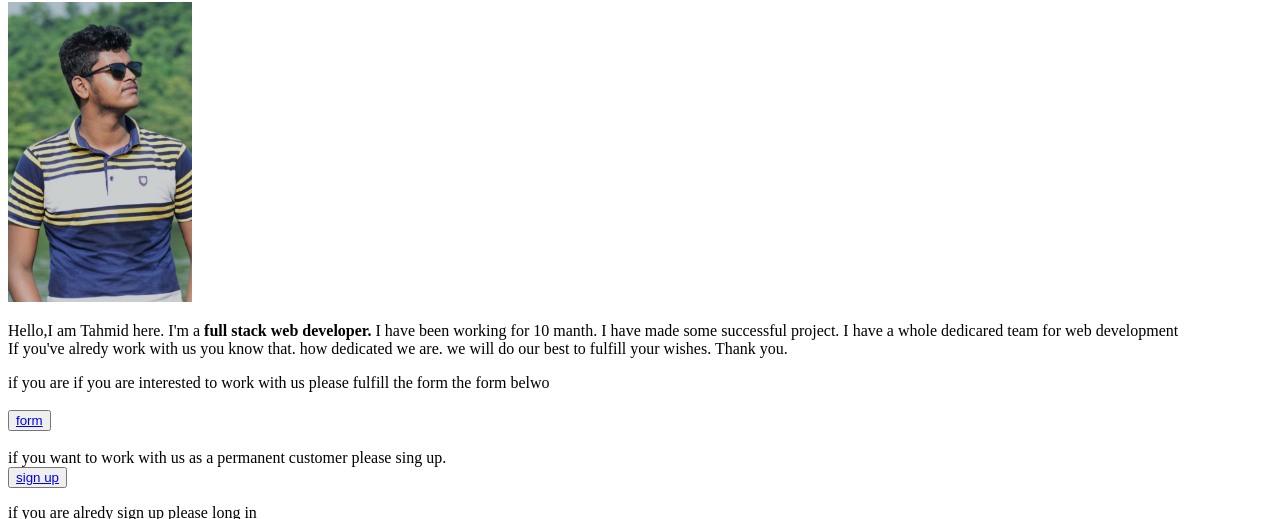
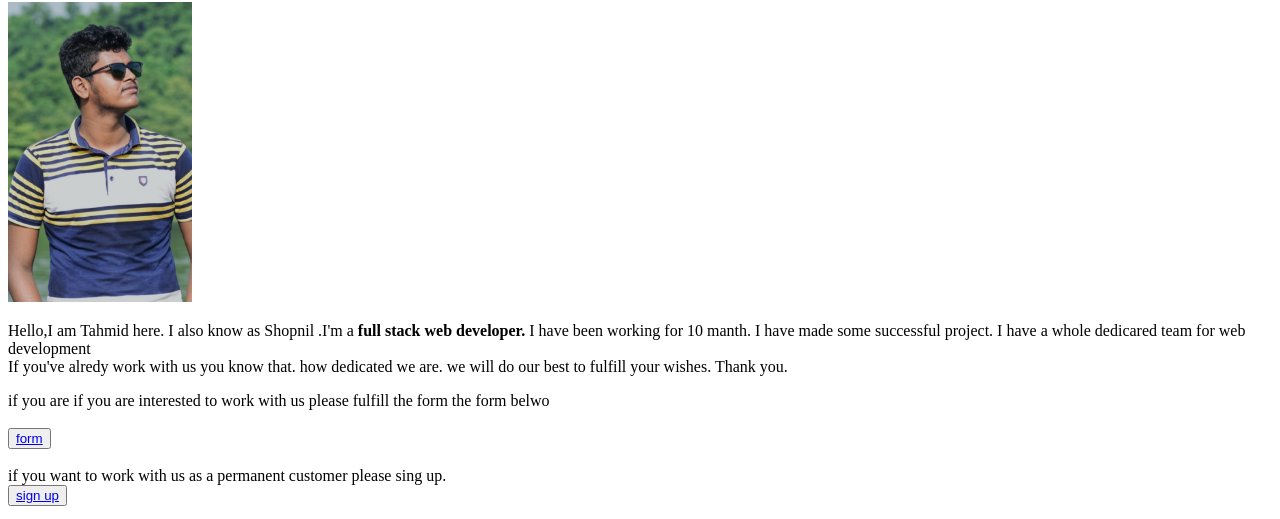
Before and after one commit to TahmidAhsan/portfolio, a plain HTML site: page index.html in a window 1280 px wide. Shown: the part 136-655 px from the top of the page. Drawn offline with Linux system fonts and the light colour scheme.

Commit message:
change my name

```diff
--- a/index.html
+++ b/index.html
@@ -24,7 +24,7 @@
     </header>
     <main>
         <p>
-        Hello,I am Tahmid here. I'm a <b>full stack web developer. </b>I have been working for 10 manth. I have made some successful project. I have a whole dedicared  team for web development <br>
+        Hello,I am Tahmid here. I also know as Shopnil .I'm a <b>full stack web developer. </b>I have been working for 10 manth. I have made some successful project. I have a whole dedicared  team for web development <br>
         If you've alredy work with us you know that. how dedicated we are. we will do our best to fulfill your wishes. Thank you. <br>
        </p>
        if you are if you are interested to work with us please fulfill the form the form belwo
```
